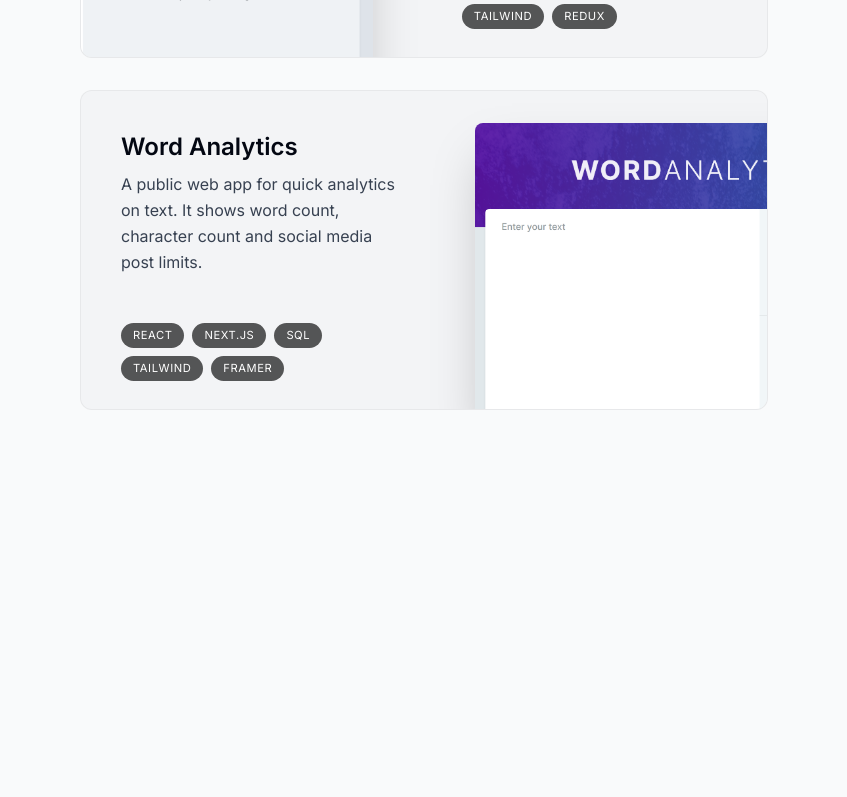
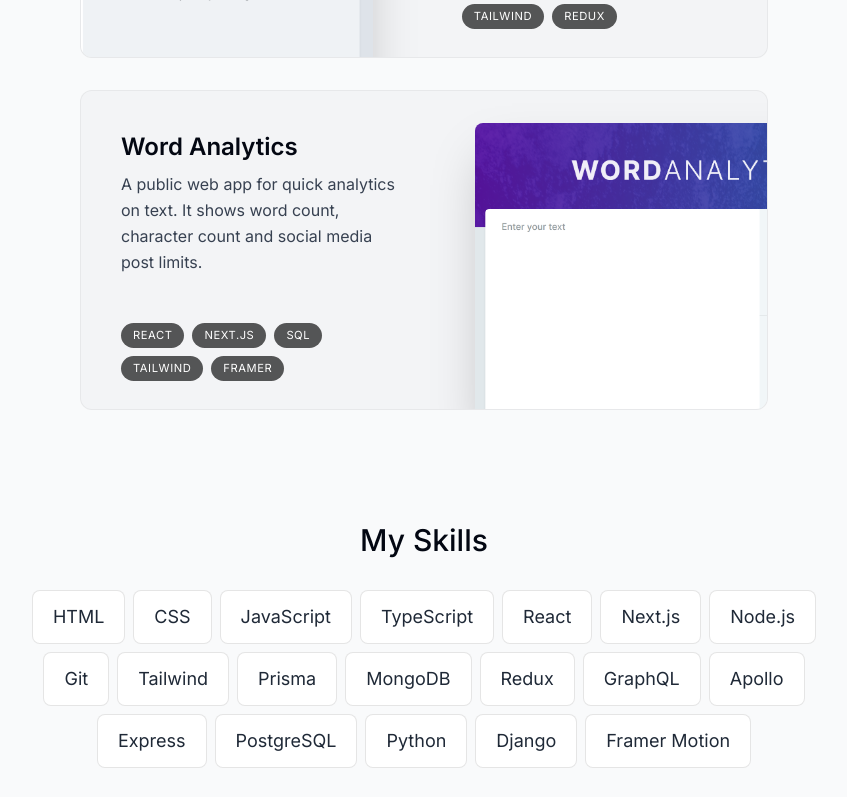
Before and after one commit to isamail-el-youssefi/Portfolio-NextJS-FramerMotion, a Next.js app: page / in a window 1280 px wide. Shown: the part 2000-2797 px from the top of the page, without its empty margins (216-1063 px from the left). Built offline with nearby package versions, Linux system fonts and the light colour scheme.

Commit message:
stagerend animation for skills with animate as a function that have index parametre

```diff
--- a/app/page.tsx
+++ b/app/page.tsx
@@ -2,6 +2,7 @@ import About from "@/components/about";
 import Intro from "@/components/intro";
 import Projects from "@/components/projects";
 import SectioDevider from "@/components/section-devider";
+import Skills from "@/components/skills";
 
 export default function Home() {
   return (
@@ -10,6 +11,7 @@ export default function Home() {
       <SectioDevider />
       <About />
       <Projects />
+      <Skills />
     </main>
   );
 }
--- a/components/about.tsx
+++ b/components/about.tsx
@@ -1,9 +1,6 @@
 "use client";
 
-import { useInView } from "react-intersection-observer";
 import SectionHeading from "./section-heading";
-import { useContext, useEffect } from "react";
-import { useActiveSectionContext } from "@/context/active-section-context";
 import useSectionInView from "@/hooks/hooks";
 
 export default function About() {
--- a/components/projects.tsx
+++ b/components/projects.tsx
@@ -23,7 +23,7 @@ export default function Projects() {
   }, [inView, setActiveSelection, timeOfLastClick]);
 
   return (
-    <section ref={ref} id="projects" className="scroll-mt-28">
+    <section ref={ref} id="projects" className="scroll-mt-28 mb-28">
       <SectionHeading>my projects</SectionHeading>
       <div>
         {projectsData.map((projects, i) => (
--- a/components/section-heading.tsx
+++ b/components/section-heading.tsx
@@ -1,5 +1,5 @@
 import React from "react";
 
-export default function SectionHeading({ children }) {
+export default function SectionHeading({ children }: { children: React.ReactNode }) {
   return <h2 className="text-3xl font-medium capitalize mb-8 text-center ">{children}</h2>;
 }
--- /dev/null
+++ b/components/skills.tsx
@@ -0,0 +1,43 @@
+"use client";
+import { skillsData } from "@/lib/data";
+import SectionHeading from "./section-heading";
+import useSectionInView from "@/hooks/hooks";
+import { motion } from "framer-motion";
+
+const fadeInAnimationVariants = {
+  initial: { opacity: 0, y: 100 },
+  animate: (i: number) => ({
+    opacity: 1,
+    y: 0,
+    transition: { delay: 0.06 * i },
+  }),
+};
+
+export default function Skills() {
+  const { ref } = useSectionInView("Skills", 1);
+
+  return (
+    <section
+      id="skills"
+      ref={ref}
+      className="mb-28 max-w-[53rem] scroll-mt-28 text-center sm:mb-40"
+    >
+      <SectionHeading>my skills</SectionHeading>
+      <ul className="flex flex-wrap justify-center gap-2 text-lg text-gray-800">
+        {skillsData.map((skill, i) => (
+          <motion.li
+            variants={fadeInAnimationVariants}
+            initial="initial"
+            whileInView="animate"
+            viewport={{ once: true }}
+            custom={i}
+            className="bg-white border border-black/10 rounded-lg px-5 py-3"
+            key={i}
+          >
+            {skill}
+          </motion.li>
+        ))}
+      </ul>
+    </section>
+  );
+}
```
